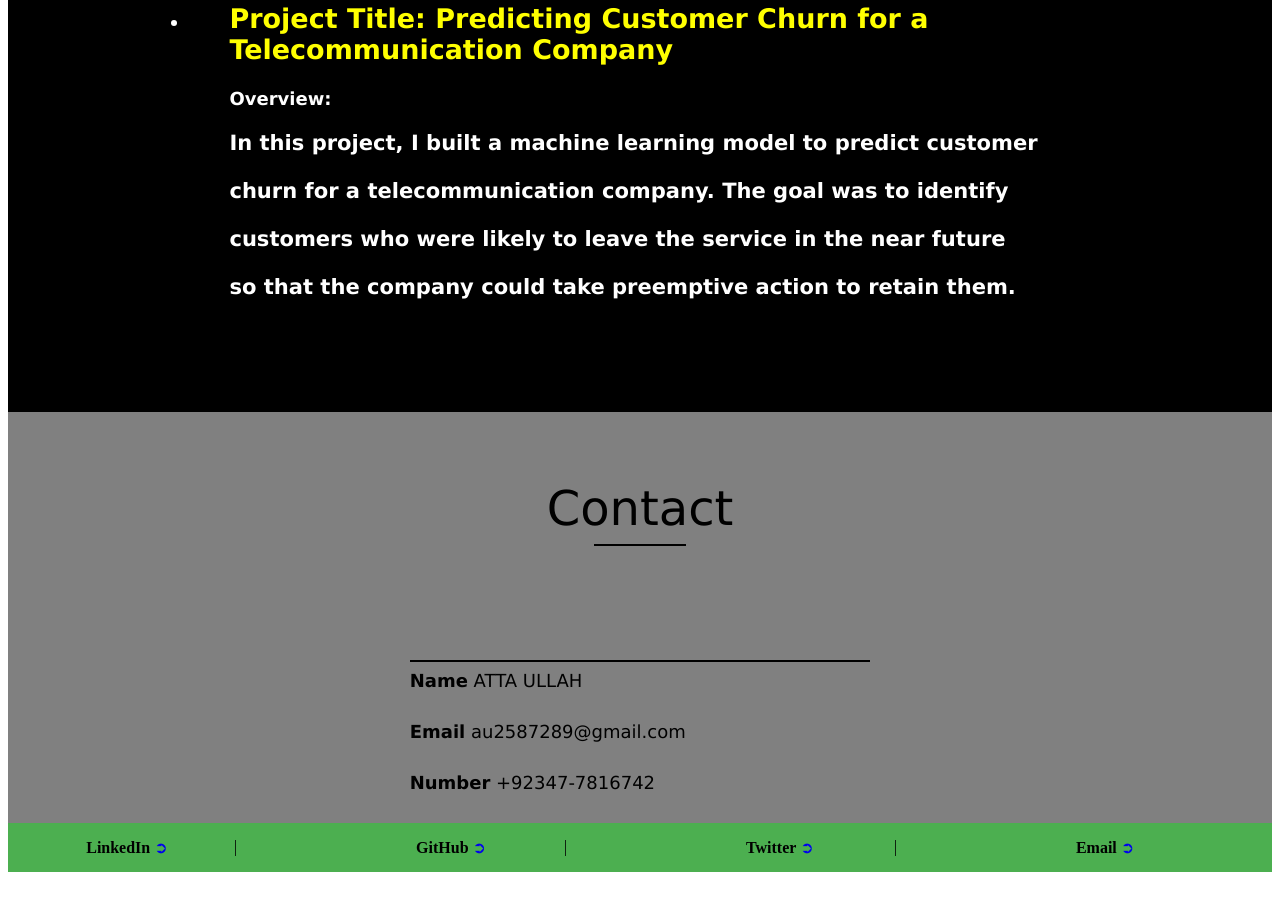
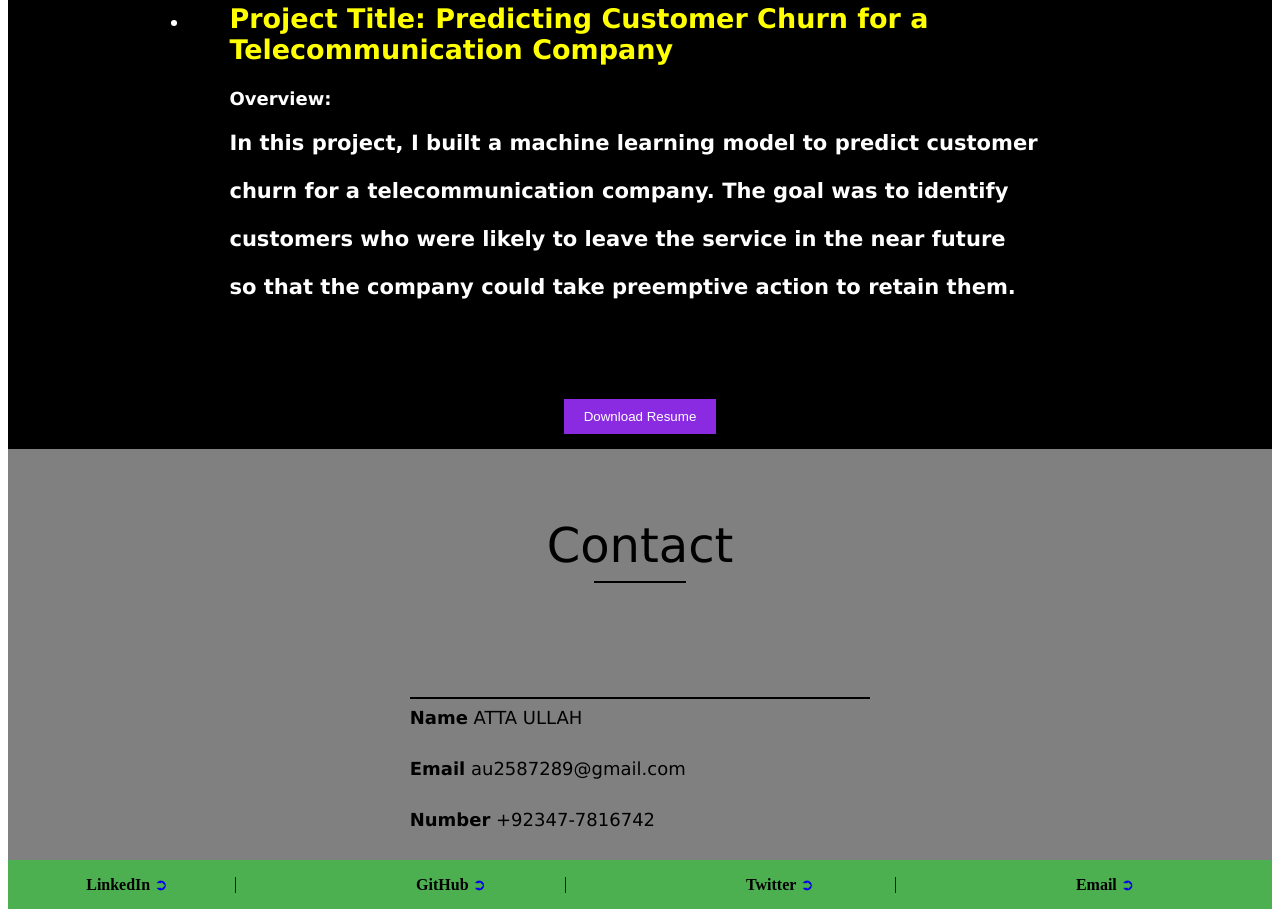
Before and after one commit to Attadatascientist/web-programming, a plain HTML site: page index.html in a window 1280 px wide. Shown: the part 3724-4641 px from the top of the page. Before the commit the page ends 4604 px from the top, so only its background shows below. Drawn offline with Linux system fonts and the light colour scheme.

Commit message:
Add files via upload

```diff
--- a/index.html
+++ b/index.html
@@ -298,6 +298,13 @@
 								</ul>
 
 							</font>
+							<section style="text-align: center; margin-top: 20px;">
+								<a href="your-resume-file.pdf" download>
+									<button style="background-color: blueviolet; color: white; padding: 10px 20px; border: none; cursor: pointer;">
+										Download Resume
+									</button>
+								</a>
+							</section>
 						</td>
 					</tr>
 				</table>
```
